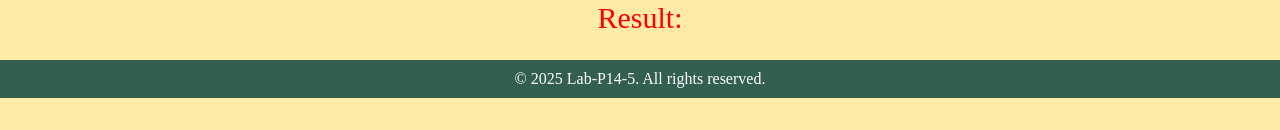
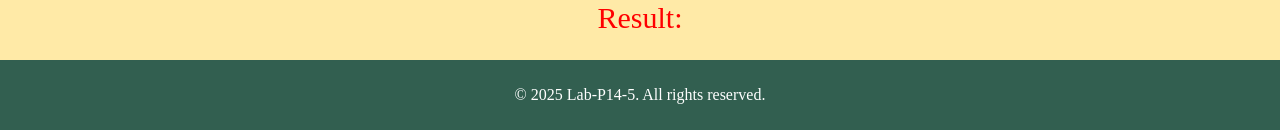
Before and after one commit to CyrusDC/LAB-P14-5, a Flask app: page / in a window 1280 px wide. Shown: the part 862-992 px from the top of the page. Before the commit the page ends 960 px from the top, so only its background shows below. Run offline with Flask 3, Linux system fonts and the light colour scheme.

Commit message:
fixed index html

```diff
--- a/templates/index.html
+++ b/templates/index.html
@@ -29,11 +29,8 @@
         </div>
       </div>
   </div>
+  <footer class="footer">
+    <p>&copy; 2025 Lab-P14-5. All rights reserved.</p>
+  </footer>
 </body>
 </html>
-
-  <div class="footer">
-    &copy; 2025 Lab-P14-5. All rights reserved.
-  </div>
-</body>
-</html>
```
Lines whose indentation alone changed are shown as unchanged.
